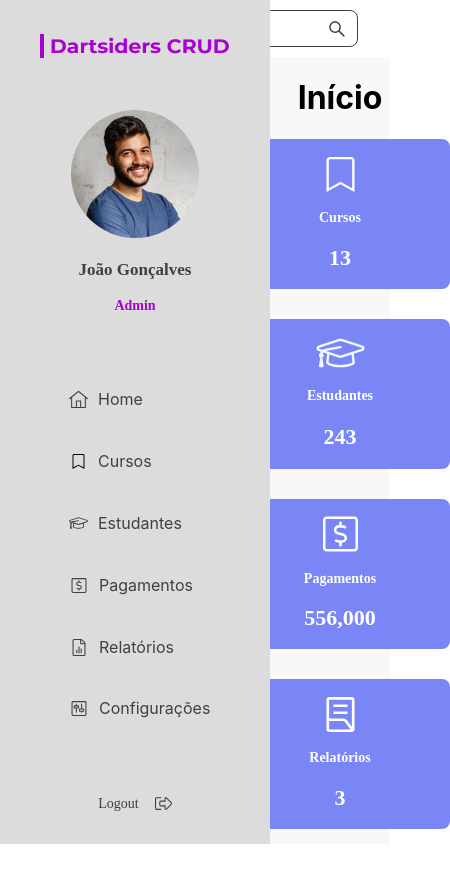
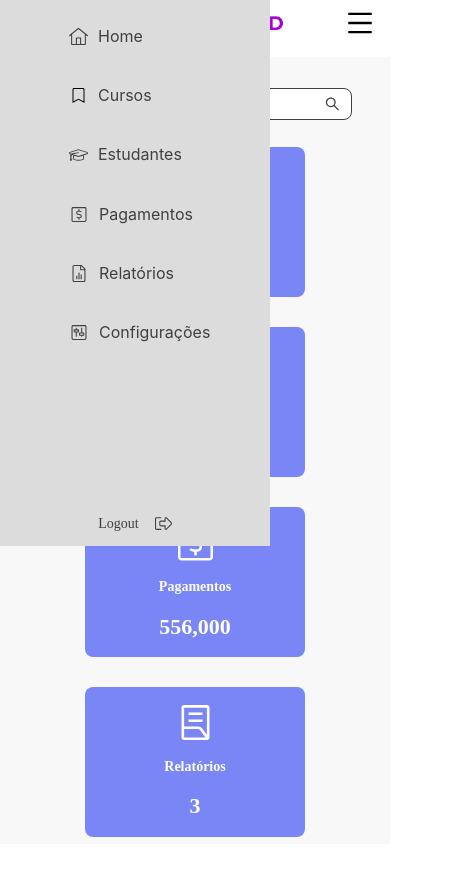
Before and after one commit to Renangenito/DartSiders, a React (Create React App) app: page / in a window 390 px wide. Shown: the top 882 px of the page, 450 px wide, since content can reach past the window. Built offline with nearby package versions, Linux system fonts and the light colour scheme; the HTML template or start-up script is replaced by a standard one.

Commit message:
comecando_a_responsividade

```diff
--- a/src/Components/BarraPesquisa/BarraPesquisa.module.css
+++ b/src/Components/BarraPesquisa/BarraPesquisa.module.css
@@ -34,3 +34,38 @@
     margin-right: 10.5px;
     cursor: pointer;
 }
+.barraMobile{
+    display: none;
+}
+@media screen and (max-width: 820px) {
+    .barraMobile{
+        width: 100%;
+        height: 56px;
+        display: flex;
+        justify-content: space-between;
+        align-items: center;
+        background-color: #FFFFFF;
+        margin-bottom: 50px;
+        margin-top: 80px;
+    }
+    .barraMobile svg{
+        font-size: 30px;
+        margin: 0 15px;
+    }
+    .logoMobile{
+        width: 177px;
+        height: 24px;
+    }
+    .barraPesquisa{
+        align-items: center;
+    }
+    .barraInput{
+        width: 80%;
+        margin: 0;
+        margin-bottom: 10px;
+        padding: 5px 0;
+    }
+    .barraInput input{
+        width: 100%;
+    }
+}
--- a/src/Components/BarraPesquisa/index.js
+++ b/src/Components/BarraPesquisa/index.js
@@ -1,9 +1,19 @@
 import styles from './BarraPesquisa.module.css';
+import logoDartsiders from '../../assets/logo-dartsiders.png';
+import { IoChevronBackCircleOutline } from "react-icons/io5";
+import { AiOutlineMenu, AiOutlineClose} from "react-icons/ai";
+
 import { AiOutlineSearch } from "react-icons/ai";
 
 function BarraPesquisa() {
     return (
         <div className={styles.barraPesquisa}>
+            <div className={styles.barraMobile}>
+                <IoChevronBackCircleOutline />
+                <img className={styles.logoMobile} src={logoDartsiders} alt="imagem do logo dartsiders"/>
+                <AiOutlineMenu />
+                {/* <AiOutlineClose /> */}
+            </div>
             <div className={styles.barraInput}>
                 <input type="text" placeholder="Digite sua busca" />
                 <AiOutlineSearch />
--- a/src/Components/LayoutPadrao/LayoutPadrao.module.css
+++ b/src/Components/LayoutPadrao/LayoutPadrao.module.css
@@ -3,3 +3,10 @@
     height: 100vh;
     margin-left: 270px;
 }
+
+@media screen and (max-width: 820px) {
+    .layout{
+        width: 100%;
+        margin-left: 0;
+    }
+}
--- a/src/Components/SideBar/SideBar.module.css
+++ b/src/Components/SideBar/SideBar.module.css
@@ -59,9 +59,9 @@
     line-height: 17px;
     color: #404040;
 }
-
-.sideBar_link:hover {
-    background-color: rgba(255, 255, 255, 0.2);
+.sideBar_link:hover{
+    background-color: #A700D0;
+    color: #FFFFFF;
     cursor: pointer;
 }
 
@@ -94,3 +94,17 @@
     color: #404040;
     padding: 1em 0;
 }
+
+@media screen and (max-width: 820px) {
+    .sideBar{
+        height: 546px;
+        justify-content: flex-start;
+    }
+    .lista_links{
+        margin-bottom: 148px;
+
+    }
+    .sideBar_usuario img, .usuario_nome, .sideBar_logo, .usuario_acesso {
+        display: none;
+    }
+  }
--- a/src/Pages/Inicio.module.css
+++ b/src/Pages/Inicio.module.css
@@ -10,4 +10,14 @@
     justify-content: center;
     flex-wrap: wrap;
     gap: 30px;
+
 }
+
+@media screen and (max-width: 820px) {
+    .tituloInicio{
+        display: none;
+    }
+    .secaoCards{
+        margin-top: 90px;
+    }
+}
--- a/src/Pages/index.js
+++ b/src/Pages/index.js
@@ -10,7 +10,7 @@ function Inicio() {
     return (
         <LayoutPadrao>
             <div className={styles.inicio}>
-                <h1>Início</h1>
+                <h1 className={styles.tituloInicio}>Início</h1>
                 <section className={styles.secaoCards}>
                     <CardInicio texto="Cursos" quantidade="13" imagem={cursos} alt="Ícone de curso" />
                     <CardInicio texto="Estudantes" quantidade="243" imagem={estudante} alt="Ícone de Estudante" />
```
